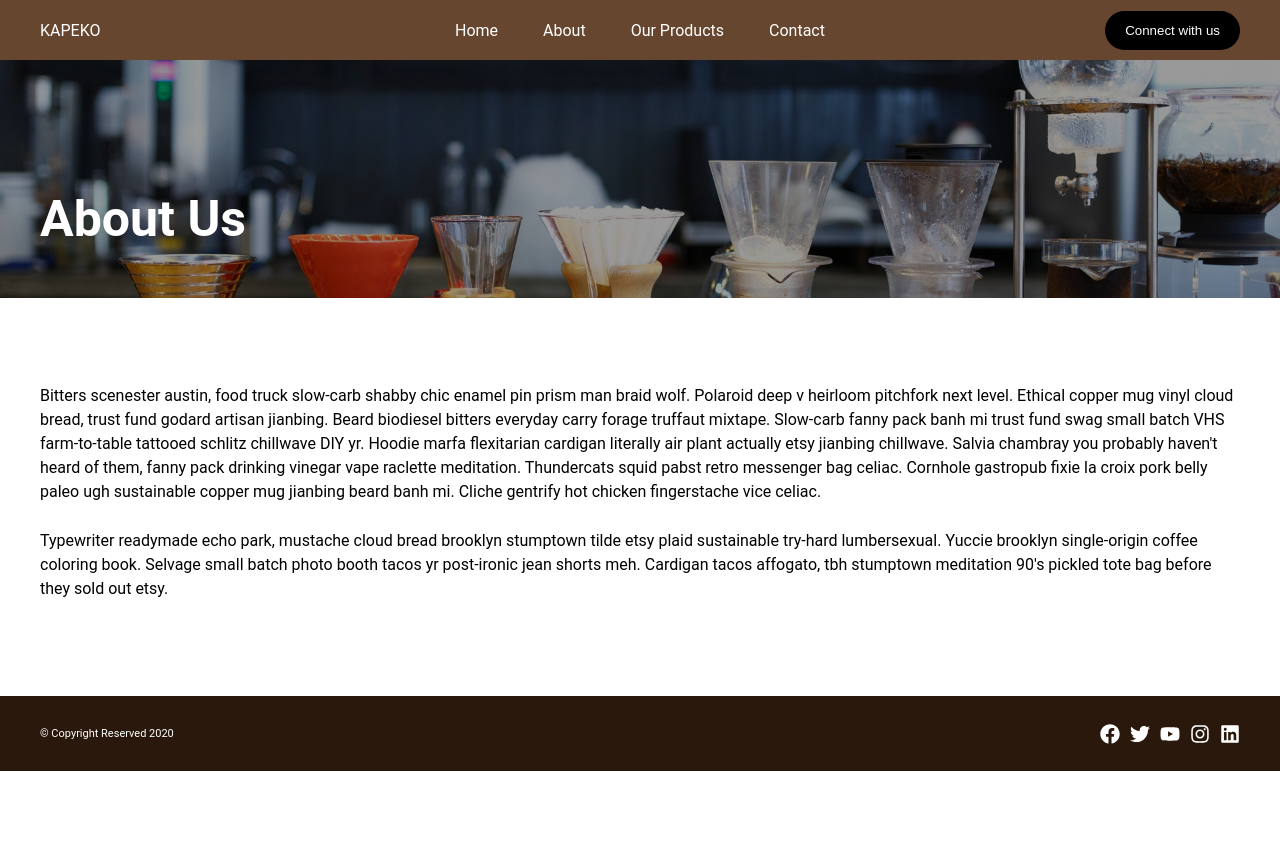
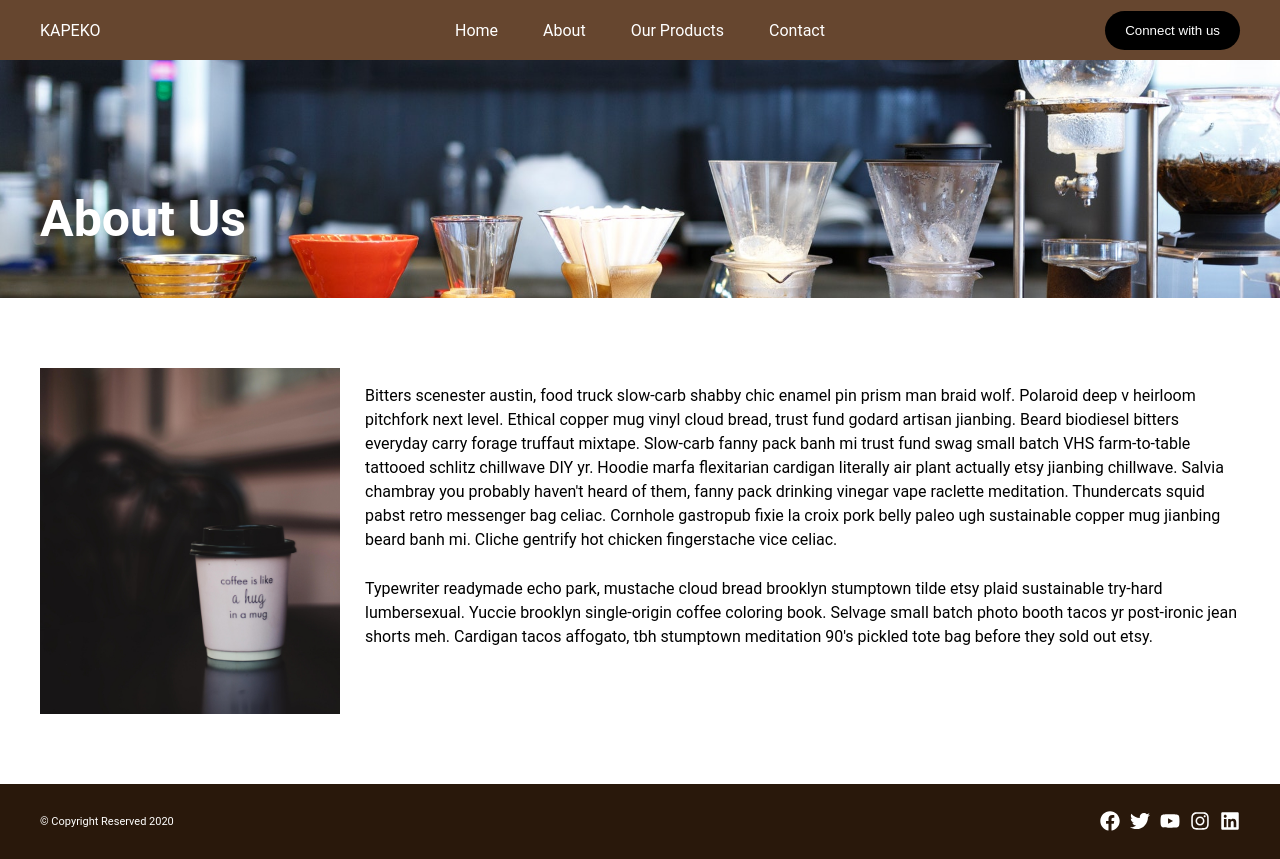
Before and after one commit to sherwinJay/Gatsby-Coffee, a Gatsby site: page /about in a window 1280 px wide. Before the commit the page ends 800 px from the top, so only its background shows below. Built offline with nearby package versions, Linux system fonts and the light colour scheme; Gatsby itself is replaced by a stand-in of ours.

Commit message:
first commit

```diff
--- a/package.json
+++ b/package.json
@@ -9,6 +9,7 @@
     "@emotion/react": "^11.0.0",
     "@emotion/styled": "^11.0.0",
     "gatsby": "^2.25.3",
+    "gatsby-background-image": "^1.5.0",
     "gatsby-image": "^2.4.21",
     "gatsby-plugin-emotion": "^4.4.0",
     "gatsby-plugin-manifest": "^2.5.2",
@@ -19,6 +20,7 @@
     "gatsby-source-filesystem": "^2.4.2",
     "gatsby-transformer-json": "^2.6.0",
     "gatsby-transformer-sharp": "^2.5.21",
+    "intersection-observer": "^0.12.0",
     "prop-types": "^15.7.2",
     "react": "^16.12.0",
     "react-dom": "^16.12.0",
--- a/src/components/About/index.js
+++ b/src/components/About/index.js
@@ -1,24 +1,47 @@
 import React from 'react'
 /** @jsx jsx */
 import { css, jsx } from "@emotion/react";
-import { aboutContainer, aboutKV } from './styles';
+import {useStaticQuery, graphql} from 'gatsby';
+import { aboutContainer } from './styles';
 import Img from "gatsby-image";
 import { defaultKV, defaultSection } from '../styles/main';
+import TitleSection from '../PageTitle';
 
+const imageData = graphql`
+query {
+  image: file(relativePath: { eq: "about-coffee.jpg" }) {
+    childImageSharp {
+      fluid(maxWidth: 800) {
+        ...GatsbyImageSharpFluid
+      }
+    }
+  },
+  bgImage: file(relativePath: { eq: "about-kv.jpg" }) {
+    childImageSharp {
+      fluid {
+        ...GatsbyImageSharpFluid
+      }
+    }
+  }
+}
+`
 
 const AboutUs = () => {
+  const {
+    image: data,
+    bgImage: backgroundImageData
+  } = useStaticQuery(imageData);
 
 
   return (
     <>
-      <div css={[aboutKV, defaultKV]}>
-        <div css={[defaultSection]}>
-          <h1>
-            About Us
-          </h1>
-        </div>
-      </div>
+      <TitleSection
+        title={"About Us"}
+        bgImage={backgroundImageData.childImageSharp.fluid}
+      />
       <div css={[defaultSection, aboutContainer]}>
+        <Img fluid={data.childImageSharp.fluid} />
+        <div>
           <p>
             Bitters scenester austin, food truck slow-carb shabby chic enamel pin prism man braid wolf. Polaroid deep v heirloom pitchfork next level. Ethical copper mug vinyl cloud bread, trust fund godard artisan jianbing. Beard biodiesel bitters everyday carry forage truffaut mixtape. Slow-carb fanny pack banh mi trust fund swag small batch VHS farm-to-table tattooed schlitz chillwave DIY yr. Hoodie marfa flexitarian cardigan literally air plant actually etsy jianbing chillwave.
             Salvia chambray you probably haven't heard of them, fanny pack drinking vinegar vape raclette meditation. Thundercats squid pabst retro messenger bag celiac. Cornhole gastropub fixie la croix pork belly paleo ugh sustainable copper mug jianbing beard banh mi. Cliche gentrify hot chicken fingerstache vice celiac.
@@ -27,6 +50,7 @@ const AboutUs = () => {
             Typewriter readymade echo park, mustache cloud bread brooklyn stumptown tilde etsy plaid sustainable try-hard lumbersexual. Yuccie brooklyn single-origin coffee coloring book. Selvage small batch photo booth tacos yr post-ironic jean shorts meh. Cardigan tacos affogato, tbh stumptown meditation 90's pickled tote bag before they sold out etsy.
           </p>
         </div>
+      </div>
     </>
   )
 }
--- a/src/components/About/styles.js
+++ b/src/components/About/styles.js
@@ -1,19 +1,16 @@
 /** @jsx jsx */
 import { css, jsx } from "@emotion/react";
-import AboutKV from '../../assets/images/about-kv.jpg'
 
 export const aboutContainer = css`
   width: 1200px;
   margin: 0 auto;
   padding: 70px 0;
   line-height: 24px;
+  display: grid;
+  grid-template-columns: 300px auto;
+  grid-gap: 25px;
 
   & p {
    margin-bottom: 25px;
   }
 `;
-
-export const aboutKV = css`
-  background: linear-gradient(rgba(0,0,0,0.4),rgba(0,0,0,0.4)), url(${AboutKV}) center no-repeat;
-  background-size: cover;
-`
--- /dev/null
+++ b/src/components/ContactUs/styles.js
@@ -0,0 +1,26 @@
+/** @jsx jsx */
+import { css, jsx } from "@emotion/react";
+
+export const contactContainer = css`
+  display: grid;
+  justify-content: center;
+
+  & form{
+    width: 500px;
+    display: grid;
+    justify-items: center;
+  }
+
+  & input, textarea {
+    display: block;
+    margin: 7px 0;
+    padding: 10px 12px;
+    width: 100%;
+    outline: 0;
+  }
+
+  & textarea {
+    min-height: 80px;
+    margin-bottom: 20px;
+  }
+`;
--- /dev/null
+++ b/src/components/PageTitle/index.js
@@ -0,0 +1,28 @@
+import React from 'react';
+
+/** @jsx jsx */
+import { css, jsx } from "@emotion/react"
+import { defaultKV, defaultSection } from '../styles/main';
+import BackgroundImage from 'gatsby-background-image';
+import { titleKV } from './styles';
+
+const TitleSection = ({bgImage, title}) => {
+
+	return (
+		<>
+			<BackgroundImage
+       css={[titleKV, defaultKV]}
+       fluid={bgImage}
+       tag="div"
+      >
+        <div css={[defaultSection]}>
+          <h1>
+            {title}
+          </h1>
+        </div>
+      </BackgroundImage>
+		</>
+	)
+}
+
+export default TitleSection
--- /dev/null
+++ b/src/components/PageTitle/styles.js
@@ -0,0 +1,11 @@
+/** @jsx jsx */
+import { css, jsx } from "@emotion/react";
+
+export const titleKV = css`
+  background: linear-gradient(rgba(0,0,0,0.4),rgba(0,0,0,0.4));
+  background-position: center;
+  background-repeat: no-repeat;
+  background-size: cover;
+  position: relative;
+  opacity: 1 !important;
+`;
--- a/src/components/Products/styles.js
+++ b/src/components/Products/styles.js
@@ -1,11 +1,6 @@
 /** @jsx jsx */
 import { css, jsx } from "@emotion/react";
-import ProductKV from '../../assets/images/product-kv.jpg'
 
-export const productKV = css `
-  background: linear-gradient(rgba(0,0,0,0.4),rgba(0,0,0,0.4)), url(${ProductKV}) center no-repeat;
-  background-size: cover;
-`;
 export const productsContainer = css`
   width: 1200px;
   margin: 0 auto;
```
Also changed, not shown: src/components/ContactUs/index.js (added, +46 -0 lines), src/components/Products/index.js (+15 -9 lines), src/pages/contact.js (added, +18 -0 lines), gatsby-browser.js (line endings or trailing spaces), src/assets/images/about-coffee.jpg (added), src/assets/images/contact-KV.jpg (added), 1 other file. Lines whose indentation alone changed are shown as unchanged.
